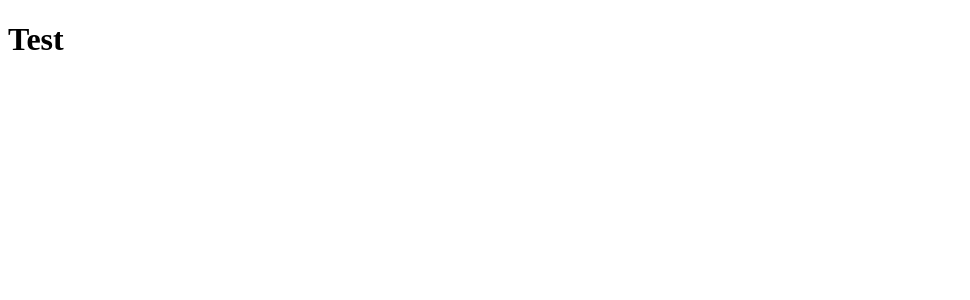
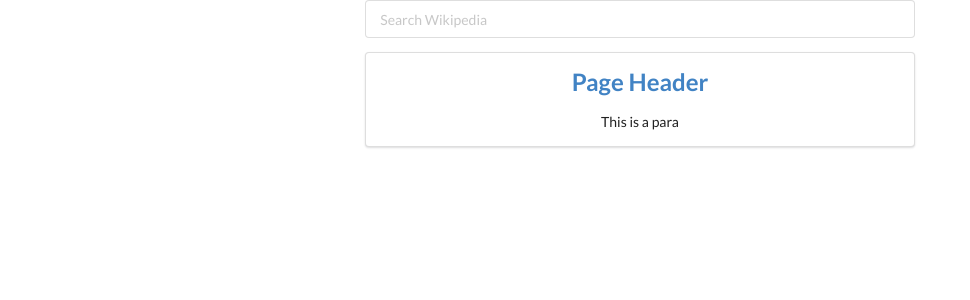
Before and after one commit to sidharth-001/article-searcher-app, a React (Create React App) app: page / in a window 1280 px wide. Shown: the top 300 px of the page, without its empty margins (0-970 px from the left). Built offline with nearby package versions, Linux system fonts and the light colour scheme.

Commit message:
Taking response from axios

```diff
--- a/package.json
+++ b/package.json
@@ -6,6 +6,7 @@
     "@testing-library/jest-dom": "^5.12.0",
     "@testing-library/react": "^11.2.6",
     "@testing-library/user-event": "^12.8.3",
+    "axios": "^0.21.1",
     "react": "^17.0.2",
     "react-dom": "^17.0.2",
     "react-scripts": "4.0.3",
--- a/public/index.html
+++ b/public/index.html
@@ -24,6 +24,8 @@
       work correctly both with client-side routing and a non-root public URL.
       Learn how to configure a non-root public URL by running `npm run build`.
     -->
+    <link rel="stylesheet" href="https://cdnjs.cloudflare.com/ajax/libs/semantic-ui/2.4.1/semantic.min.css"
+      integrity="sha512-8bHTC73gkZ7rZ7vpqUQThUDhqcNFyYi2xgDgPDHc+GXVGHXq+xPjynxIopALmOPqzo9JZj0k6OqqewdGO3EsrQ==" crossorigin="anonymous" />
     <title>React App</title>
   </head>
   <body>
--- a/src/App.js
+++ b/src/App.js
@@ -1,10 +1,13 @@
 import React from "react";
-import Test from "./components/Test"
+import axios from "axios";
+import Search from "./components/Search";
 
 function App() {
   return (
-    <div className="App">
-      <Test />
+    <div className="ui grid container center aligned">
+      <div className="eight wide column">
+        <Search />
+      </div>
     </div>
   );
 }
--- /dev/null
+++ b/src/components/List.js
@@ -0,0 +1,14 @@
+import React from "react";
+
+const List = () => {
+    return(
+        <div className="ui segment">
+            <h2>
+                <a href="#" className="header">Page Header</a>
+            </h2>
+            <p>This is a para</p>
+        </div>
+    );
+}
+
+export default List;
--- /dev/null
+++ b/src/components/Search.js
@@ -0,0 +1,45 @@
+import React, {useState, useEffect} from "react";
+import axios from "axios";
+
+import List from "./List";
+
+const Search = () => {
+
+    const [value, setValue] = useState("");
+
+    useEffect(()=>{
+        let timer = null;
+        if(value){
+            timer = setTimeout(async()=>{
+                const response = await axios.get("https://en.wikipedia.org/w/api.php", {
+                    params:{
+                        action: "query",
+                        list: "search",
+                        origin: "*",
+                        format: "json",
+                        srsearch: "value"
+                    }
+                });
+                console.log(response);
+            }, 1000);
+        }
+        return () => {
+            clearInterval(timer);
+        }
+    }, [value]);
+
+    return(
+        <>
+            <form className="ui form">
+                <input
+                type="text"
+                placeholder="Search Wikipedia"
+                value = {value}
+                onChange={(event) => setValue(event.target.value)}/>
+            </form>
+            <List />
+        </>
+    );
+}
+
+export default Search;
--- a/src/components/Test.js
+++ /dev/null
@@ -1,11 +0,0 @@
-import React from "react";
-
-class Test extends React.Component{
-    render(){
-        return(
-            <h1>Test</h1>
-        );
-    }
-}
-
-export default Test;
--- a/src/index.js
+++ b/src/index.js
@@ -2,5 +2,4 @@ import React from 'react';
 import ReactDOM from 'react-dom';
 import App from './App';
 
-ReactDOM.render(<App />,document.getElementById('root')
-);
+ReactDOM.render(<App />,document.getElementById('root'));
```
Also changed, not shown: 1 other file (tests, documents, lock files or other folders).
